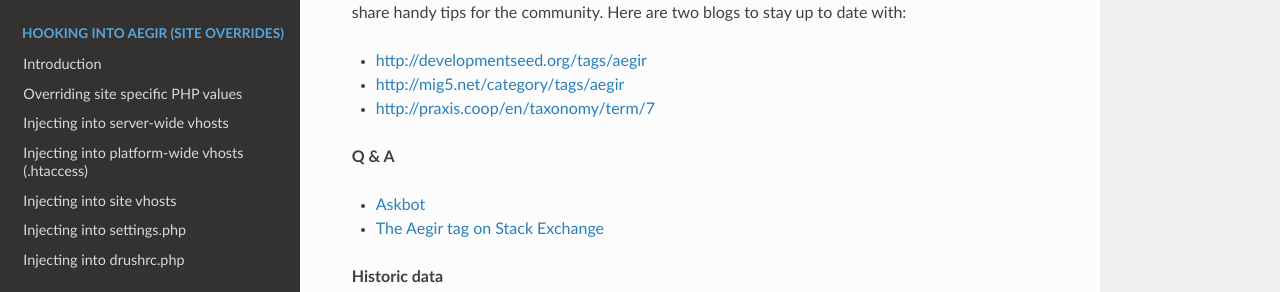
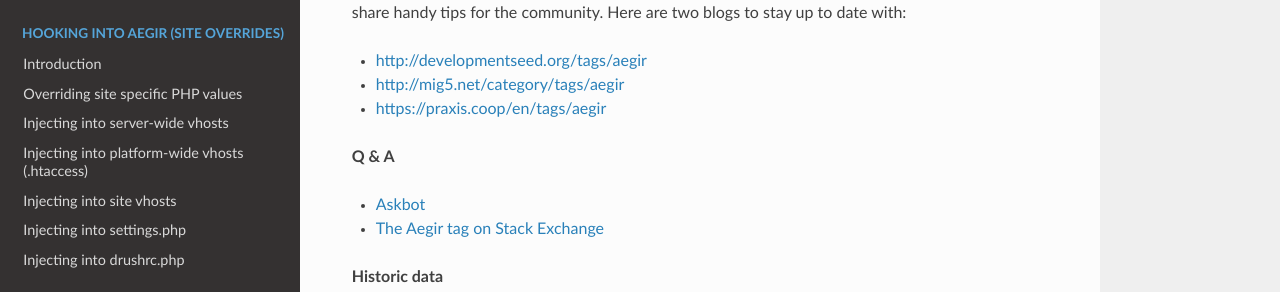
Before and after one commit to aegir-project/documentation, an MkDocs documentation site: the page built from docs/help/contact.md, in a window 1280 px wide and 900 px high, scrolled down 872 px. Shown: the part 410-702 px from the top of the window. Built offline with MkDocs 1.6.1, drawn with Linux system fonts in a browser that asks for light colours; nearby versions of some CDN libraries; old or Windows-style settings are respelled for this version of MkDocs; some of the changed lines change nothing that is shown.

Commit message:
Update Praxis blog URL

```diff
--- a/docs/help/contact.md
+++ b/docs/help/contact.md
@@ -45,7 +45,7 @@
 
 *   [http://developmentseed.org/tags/aegir](http://developmentseed.org/tags/aegir "http://developmentseed.org/tags/aegir")
 *   [http://mig5.net/category/tags/aegir](http://mig5.net/category/tags/aegir "http://mig5.net/category/tags/aegir")
-*   [http://praxis.coop/en/taxonomy/term/7](https://praxis.coop/en/tags/aegir)
+*   [https://praxis.coop/en/tags/aegir](https://praxis.coop/en/tags/aegir)
 
 **Q & A**
 
```
